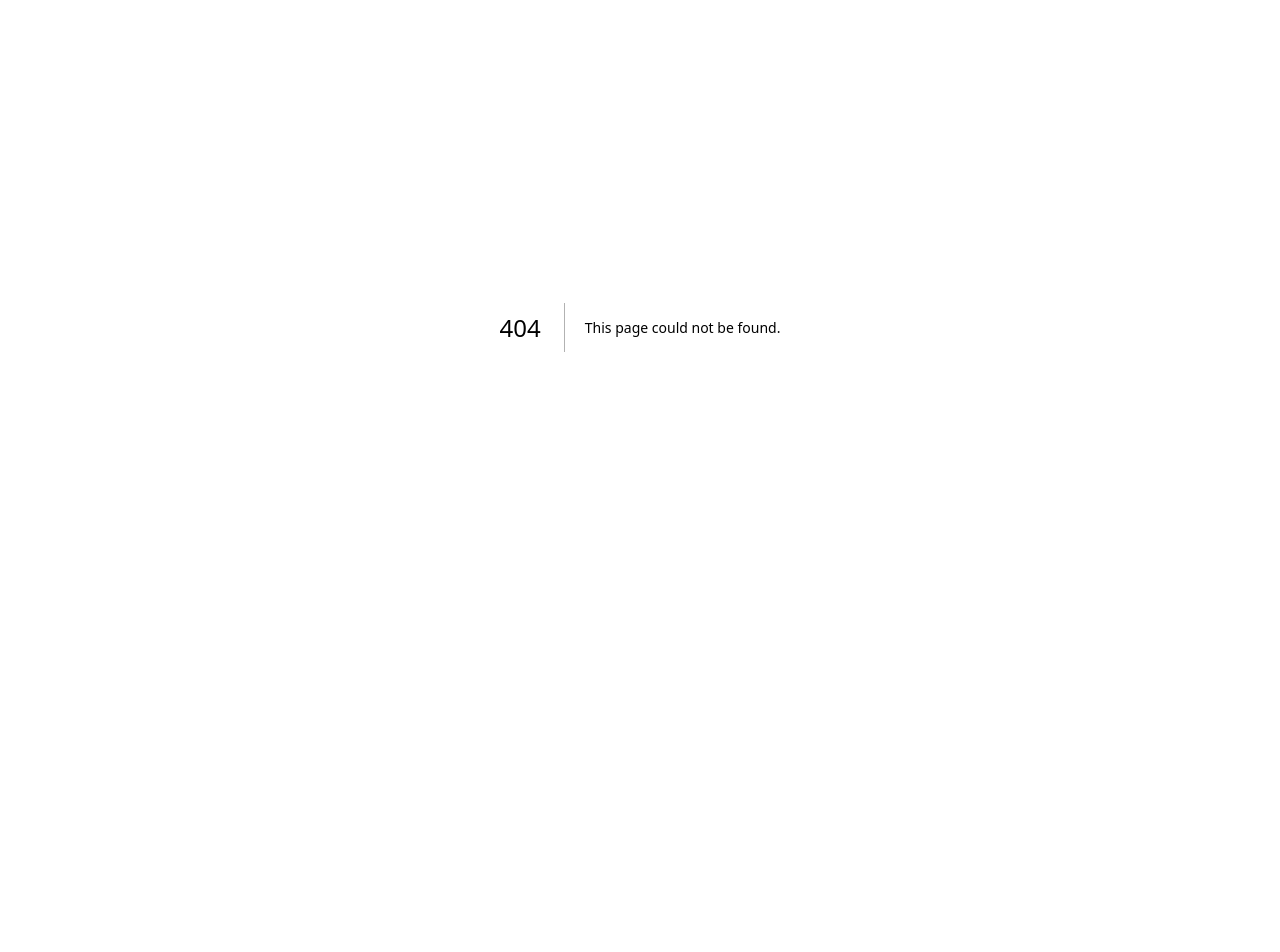
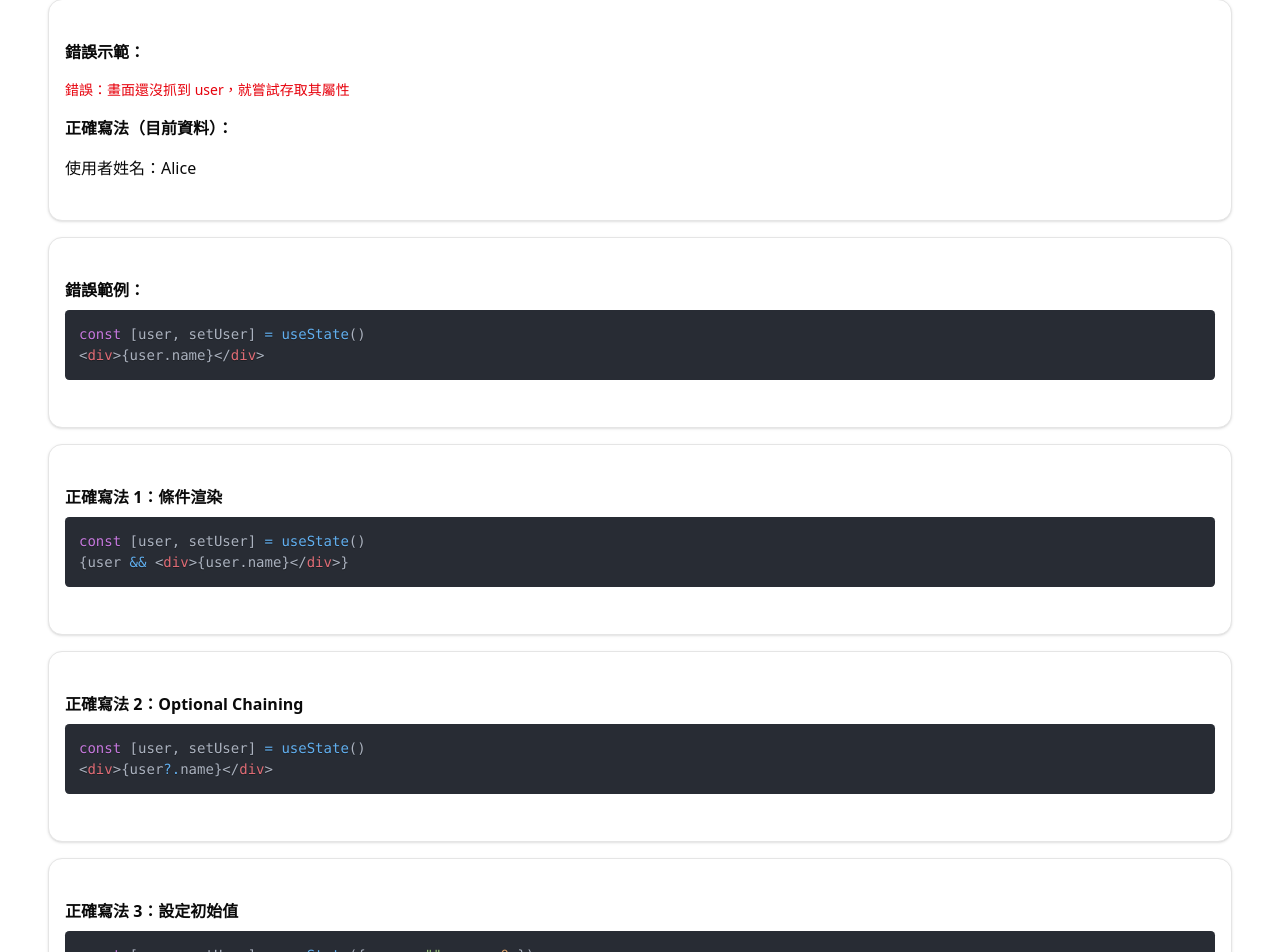
Before and after one commit to aiwlulu/react-interview-lab, a Next.js app: page /chapter-01/undefined-error-initial-state in a window 1280 px wide. Before the commit this address had no page. Shown: the part 133-1085 px from the top of the page. Before the commit the page ends 884 px from the top, so only its background shows below. Built offline with nearby package versions, Linux system fonts and the light colour scheme.

Commit message:
feat(CH01-1.3): explain how to handle 'Cannot read properties of undefined' when using useState

```diff
--- /dev/null
+++ b/src/app/chapter-01/undefined-error-initial-state/page.tsx
@@ -0,0 +1,92 @@
+"use client";
+
+import { useEffect, useState } from "react";
+import { Card, CardContent } from "@/components/ui/card";
+import { CodeBlock } from "@/components/CodeBlock";
+
+interface User {
+  name: string;
+  age: number;
+}
+export default function UndefinedErrorInitialState() {
+  const [user, setUser] = useState<User | undefined>(undefined);
+
+  useEffect(() => {
+    setTimeout(() => {
+      setUser({ name: "Alice", age: 25 });
+    }, 1500);
+  }, []);
+
+  const wrongCode = `const [user, setUser] = useState()
+<div>{user.name}</div>`;
+
+  const conditionalCode = `const [user, setUser] = useState()
+{user && <div>{user.name}</div>}`;
+
+  const optionalCode = `const [user, setUser] = useState()
+<div>{user?.name}</div>`;
+
+  const defaultValueCode = `const [user, setUser] = useState({ name: "", age: 0 })`;
+
+  return (
+    <div className="p-6 space-y-4">
+      <h1 className="text-2xl font-bold">
+        1.3 - 簡單的 useState 使用，卻出現了「Cannot set properties of
+        undefined」的錯誤訊息？
+      </h1>
+
+      <Card>
+        <CardContent className="p-4 space-y-4">
+          <p className="font-semibold">錯誤示範：</p>
+          <p className="text-sm text-destructive">
+            錯誤：畫面還沒抓到 user，就嘗試存取其屬性
+          </p>
+
+          <p className="font-semibold">正確寫法（目前資料）：</p>
+          <div>
+            {user ? (
+              <p>
+                使用者姓名：<span className="font-medium">{user.name}</span>
+              </p>
+            ) : (
+              <p className="text-muted-foreground">載入中...</p>
+            )}
+          </div>
+        </CardContent>
+      </Card>
+
+      <Card>
+        <CardContent className="p-4 space-y-2">
+          <p className="font-semibold">錯誤範例：</p>
+          <CodeBlock code={wrongCode} />
+        </CardContent>
+      </Card>
+
+      <Card>
+        <CardContent className="p-4 space-y-2">
+          <p className="font-semibold">正確寫法 1：條件渲染</p>
+          <CodeBlock code={conditionalCode} />
+        </CardContent>
+      </Card>
+
+      <Card>
+        <CardContent className="p-4 space-y-2">
+          <p className="font-semibold">正確寫法 2：Optional Chaining</p>
+          <CodeBlock code={optionalCode} />
+        </CardContent>
+      </Card>
+
+      <Card>
+        <CardContent className="p-4 space-y-2">
+          <p className="font-semibold">正確寫法 3：設定初始值</p>
+          <CodeBlock code={defaultValueCode} />
+        </CardContent>
+      </Card>
+
+      <p className="text-sm text-muted-foreground">
+        當你使用 <code>useState(undefined)</code> 當作初始值時，請務必處理
+        undefined 的狀況，否則會在畫面渲染時拋出錯誤。
+      </p>
+    </div>
+  );
+}
```
